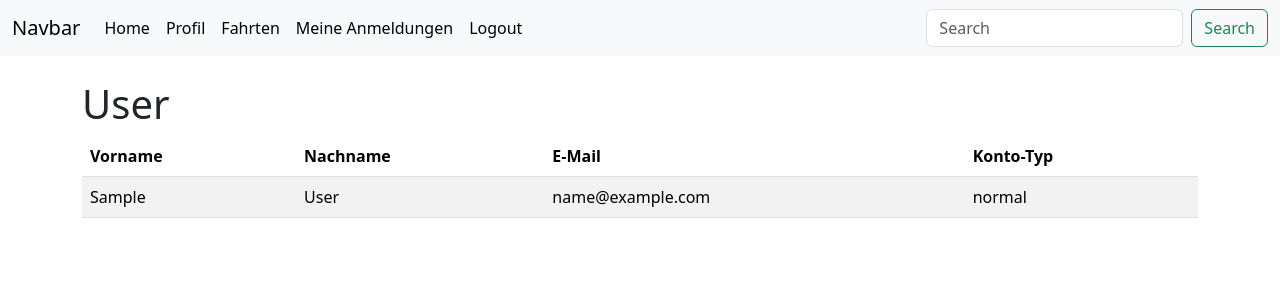
After one commit to allekai/hyazinth, a Django app: page /accounts/profile/list in a window 1280 px wide. The commit adds this page. Shown: the top 300 px of the page. Run offline with Django 5.2, Linux system fonts and the light colour scheme; the visitor is signed in with stand-in values (Sample User, id 1); data comes from the database, SQL or seed files in the repository.

Commit message:
Add different user type, a user list view for admins

```diff
--- a/hyazinth/accounts/admin.py
+++ b/hyazinth/accounts/admin.py
@@ -1,6 +1,4 @@
 from django.contrib import admin
-from django.contrib.auth.admin import UserAdmin
-from django.contrib.auth.models import User
+from .models import User  # Importiere dein User-Modell
 
-
-admin.site.register(User, UserAdmin)
+admin.site.register(User)
--- a/hyazinth/accounts/models.py
+++ b/hyazinth/accounts/models.py
@@ -1,5 +1,52 @@
-from django.contrib.auth.models import AbstractUser
+from django.db import models
+from django.contrib.auth.models import (
+    AbstractBaseUser,
+    BaseUserManager,
+    PermissionsMixin,
+)
 
 
-class User(AbstractUser):
-    pass
+class UserManager(BaseUserManager):
+    def create_user(self, email, password=None, **extra_fields):
+        if not email:
+            raise ValueError("Users must have an email address")
+        user = self.model(email=self.normalize_email(email), **extra_fields)
+        user.set_password(password)
+        user.save(using=self._db)
+        return user
+
+    def create_superuser(self, email, password=None, **extra_fields):
+        extra_fields.setdefault("is_staff", True)
+        extra_fields.setdefault("is_superuser", True)
+        extra_fields.setdefault("user_type", "admin")  # Superuser ist immer Admin
+
+        if extra_fields.get("is_staff") is not True:
+            raise ValueError("Superuser must have is_staff=True.")
+        if extra_fields.get("is_superuser") is not True:
+            raise ValueError("Superuser must have is_superuser=True.")
+
+        return self.create_user(email, password, **extra_fields)
+
+
+class User(AbstractBaseUser, PermissionsMixin):
+    USER_TYPE_CHOICES = (
+        ("admin", "Admin"),
+        ("fuehrerrunde", "Führerrunde"),
+        ("normal", "Normal User"),
+    )
+    email = models.EmailField(unique=True)
+    first_name = models.CharField(max_length=30)
+    last_name = models.CharField(max_length=30)
+    is_active = models.BooleanField(default=True)
+    is_staff = models.BooleanField(default=False)
+    user_type = models.CharField(
+        max_length=20, choices=USER_TYPE_CHOICES, default="normal"
+    )
+
+    objects = UserManager()
+
+    USERNAME_FIELD = "email"
+    REQUIRED_FIELDS = ["first_name", "last_name"]
+
+    def __str__(self):
+        return self.email
--- a/hyazinth/accounts/urls.py
+++ b/hyazinth/accounts/urls.py
@@ -1,10 +1,18 @@
 from django.urls import path
 
-from .views import SignUpView, LogoutUserView, ProfileView
+from .views import (
+    ProfileUpdateView,
+    SignUpView,
+    LogoutUserView,
+    ProfileView,
+    UserListView,
+)
 
 
 urlpatterns = [
     path("signup/", SignUpView.as_view(), name="signup"),
     path("logout/", LogoutUserView.as_view(), name="logout"),
     path("profile/", ProfileView.as_view(), name="profile"),
+    path("profile/update", ProfileUpdateView.as_view(), name="profile_update"),
+    path("profile/list", UserListView.as_view(), name="user_list"),
 ]
--- a/hyazinth/accounts/views.py
+++ b/hyazinth/accounts/views.py
@@ -1,15 +1,20 @@
 from django.contrib import messages
 from django.contrib.auth import logout
-from django.contrib.auth.forms import UserCreationForm
 from django.shortcuts import redirect, render
 from django.urls import reverse_lazy
-from django.views.generic import CreateView, TemplateView
+from django.views.generic import CreateView, TemplateView, UpdateView
 from django.contrib.auth.mixins import LoginRequiredMixin
+from django.views.generic.list import ListView
+from django.contrib.admin.views.decorators import staff_member_required
+from django.utils.decorators import method_decorator
+from .forms import CustomUserCreationForm, CustomUserChangeForm
+from .models import User
+
 
 # Sign Up and accounts Stuff
 # See also https://developer.mozilla.org/en-US/docs/Learn/Server-side/Django/Authentication#project_urls
 class SignUpView(CreateView):
-    form_class = UserCreationForm
+    form_class = CustomUserCreationForm
     success_url = reverse_lazy("profile")
     template_name = "registration/signup.html"
 
@@ -25,5 +30,27 @@ class ProfileView(LoginRequiredMixin, TemplateView):
     template_name = "registration/profile.html"
 
     def get(self, request):
-        messages.success(request, f"Hello {request.user.username}")
-        return render(request=request, template_name=self.template_name, context={"user": request.user})
+        messages.success(request, f"Hello {request.user.first_name}")
+        return render(
+            request=request,
+            template_name=self.template_name,
+            context={"user": request.user},
+        )
+
+
+class ProfileUpdateView(UpdateView):
+    form_class = CustomUserChangeForm
+    success_url = reverse_lazy("profile")  # Oder eine andere Erfolgsseite
+    template_name = "accounts/profile_update.html"
+
+    def get_object(self):
+        return self.request.user
+
+
+# Admin Viewws
+@method_decorator(staff_member_required, name="get")
+class UserListView(ListView):
+    model = User
+    paginate_by = 100
+    template_name = "accounts/user_list.html"
+    context_object_name = "users"
--- a/hyazinth/hyazinth/settings.py
+++ b/hyazinth/hyazinth/settings.py
@@ -37,10 +37,13 @@ INSTALLED_APPS = [
     "django.contrib.sessions",
     "django.contrib.messages",
     "django.contrib.staticfiles",
+    "accounts",
     "fahrten",
     "crispy_forms",
     "crispy_bootstrap5",
 ]
+
+AUTH_USER_MODEL = "accounts.User"
 
 
 MIDDLEWARE = [
--- /dev/null
+++ b/hyazinth/templates/accounts/user_list.html
@@ -0,0 +1,32 @@
+{% extends 'base.html' %}
+
+{% block content %}
+{% include 'base/navbar.html' %}
+
+
+<div class="container mt-4">
+    <h1>User</h1>
+
+    <table class="table table-striped">
+        <thead>
+            <tr>
+                <th>Vorname</th>
+                <th>Nachname</th>
+                <th>E-Mail</th>
+                <th>Konto-Typ</th>
+            </tr>
+        </thead>
+        <tbody>
+            {% for user in object_list %}
+            <tr>
+                <td>{{ user.first_name }}</td>
+                <td>{{ user.last_name }}</td>
+                <td>{{ user.email }}</td>
+                <td>{{ user.user_type }}</td>
+            </tr>
+            {% endfor %}
+        </tbody>
+    </table>
+</div>
+
+{% endblock %}
--- a/hyazinth/templates/base/navbar.html
+++ b/hyazinth/templates/base/navbar.html
@@ -24,6 +24,11 @@
                 <li class="nav-item">
                     <a class="nav-link active" aria-current="page" href="{% url 'logout' %}">Logout</a>
                 </li>
+                {% if user.user_type == 'admin' %}
+                <li class="nav-item">
+                    <a class="nav-link active" aria-current="page" href="{% url 'user_list' %}">Benutzerliste</a>
+                </li>
+                {% endif %}
                 {% else %}
                 <li class="nav-item">
                     <a class="nav-link active" aria-current="page" href="{% url 'signup' %}">Registrieren</a>
```
Also changed, not shown: hyazinth/accounts/forms.py (added, +24 -0 lines), hyazinth/templates/accounts/profile_update.html (added, +21 -0 lines), hyazinth/templates/registration/profile.html (+6 -4 lines), hyazinth/accounts/migrations/0001_initial.py (added), hyazinth/accounts/migrations/__init__.py (deleted).
